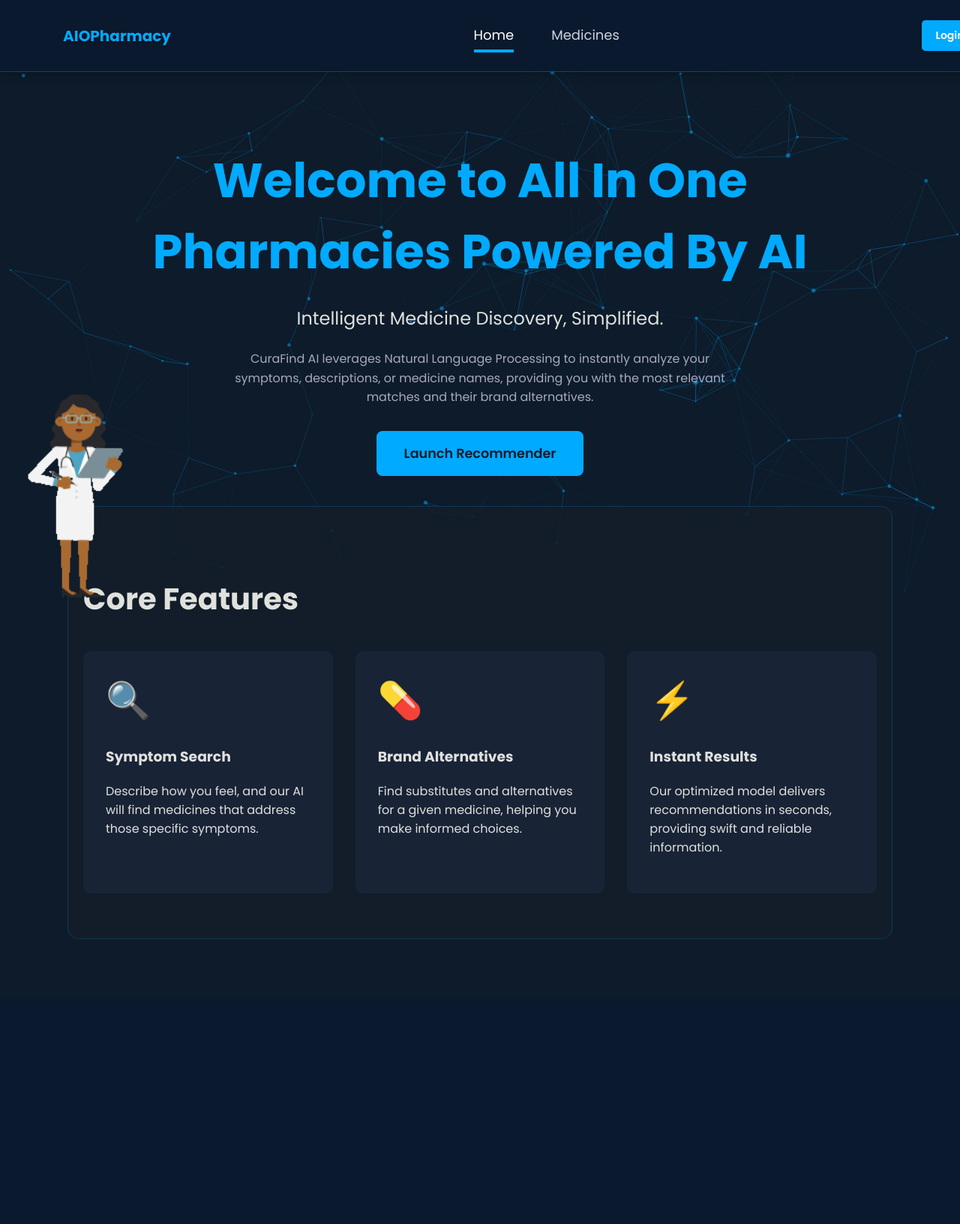
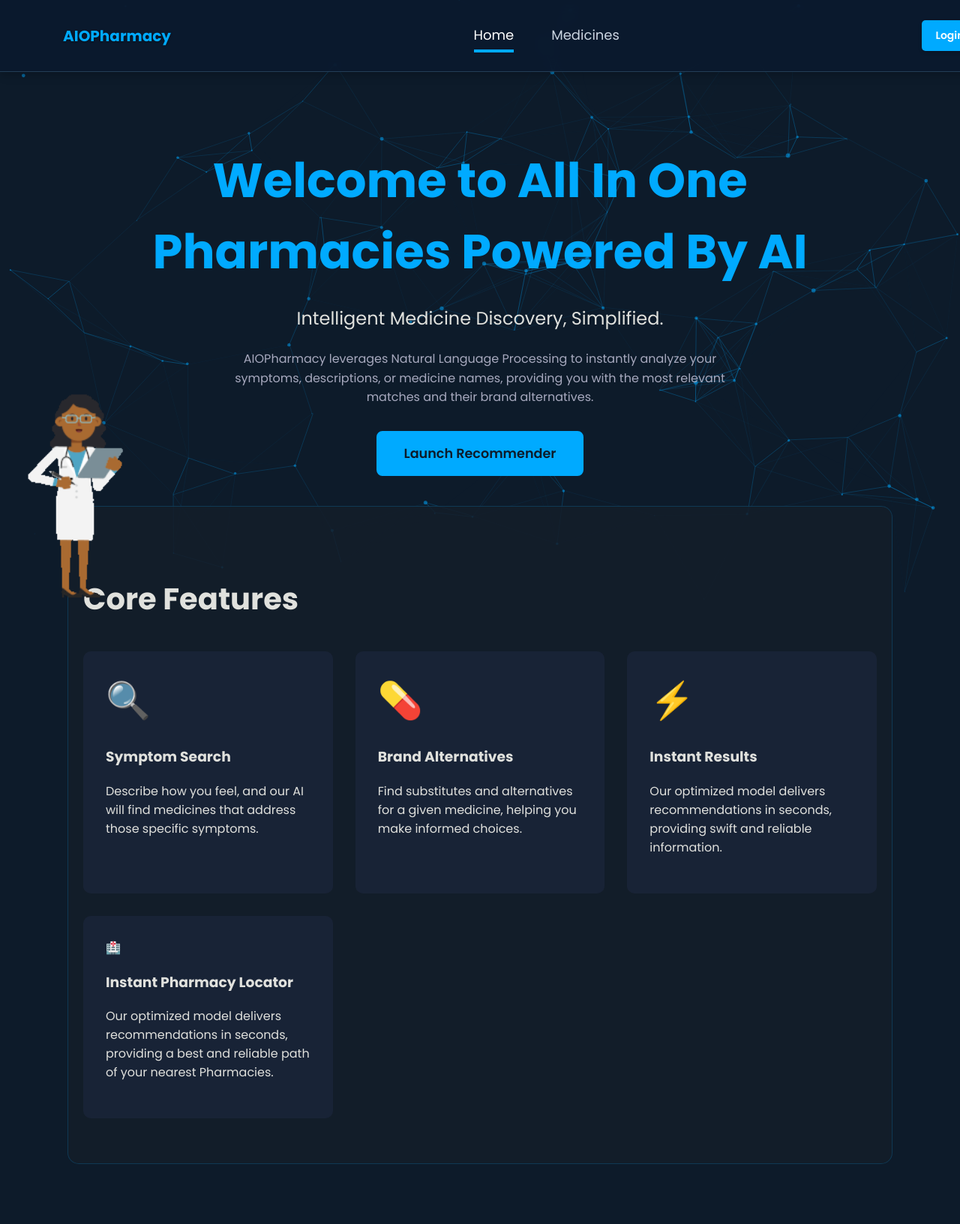
Before and after one commit to udityamerit/AIOPharmacy, a Flask app: page / in a window 1280 px wide. Shown: the whole page at 75% size. Before the commit the page ends 1253 px from the top, so only its background shows below. Run offline with Flask 3, Linux system fonts and the light colour scheme.

Commit message:
update the codes of home page

```diff
--- a/templates/home.html
+++ b/templates/home.html
@@ -6,7 +6,7 @@
         <h1>Welcome to All In One Pharmacies Powered By AI</h1>
         <p class="subtitle">Intelligent Medicine Discovery, Simplified.</p>
         <p class="description">
-            CuraFind AI leverages Natural Language Processing to instantly analyze your symptoms, descriptions, or medicine names, providing you with the most relevant matches and their brand alternatives.
+            AIOPharmacy leverages Natural Language Processing to instantly analyze your symptoms, descriptions, or medicine names, providing you with the most relevant matches and their brand alternatives.
         </p>
         <a href="{{ url_for('recommender_page') }}" class="cta-button">Launch Recommender</a>
     </section>
@@ -29,6 +29,11 @@
                 <h3>Instant Results</h3>
                 <p>Our optimized model delivers recommendations in seconds, providing swift and reliable information.</p>
             </div>
+            <div class="feature-card">
+                <div class="Pharmacy Locator">🏥</div>
+                <h3>Instant Pharmacy Locator</h3>
+                <p>Our optimized model delivers recommendations in seconds, providing a best and reliable path of your nearest Pharmacies.</p>
+            </div>
         </div>
     </section>
 {% endblock %}
```
Also changed, not shown: static/style.css (line endings or trailing spaces).
